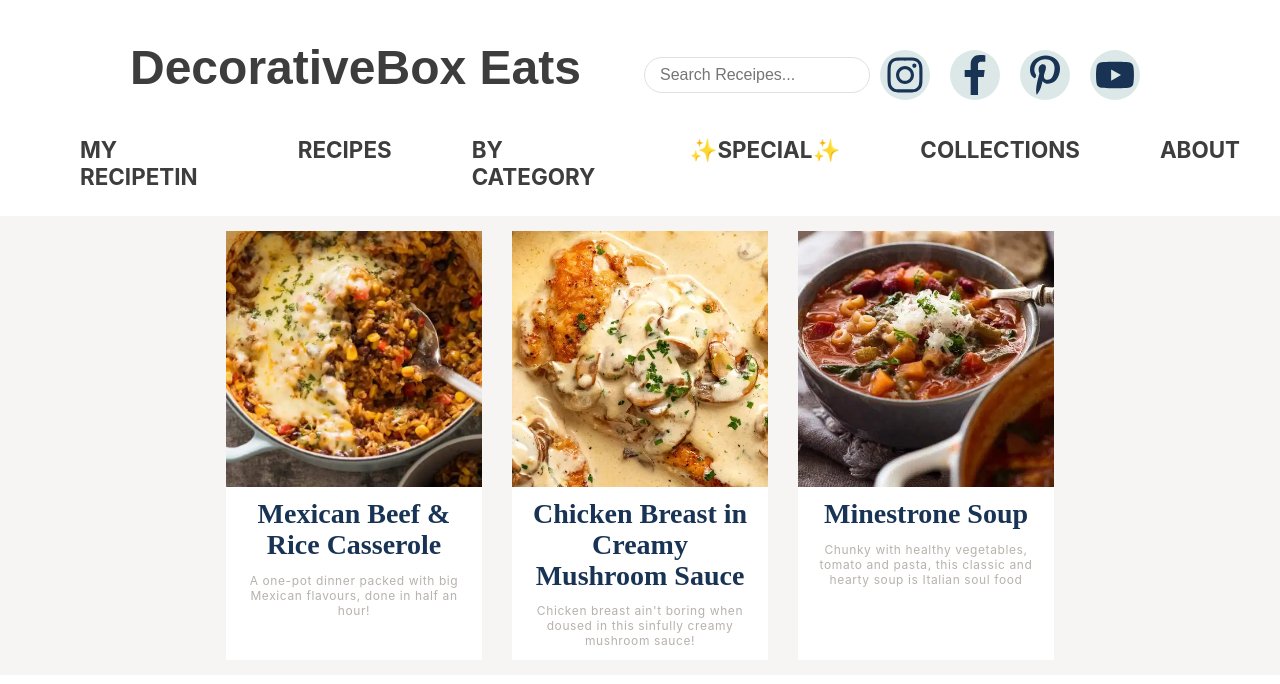
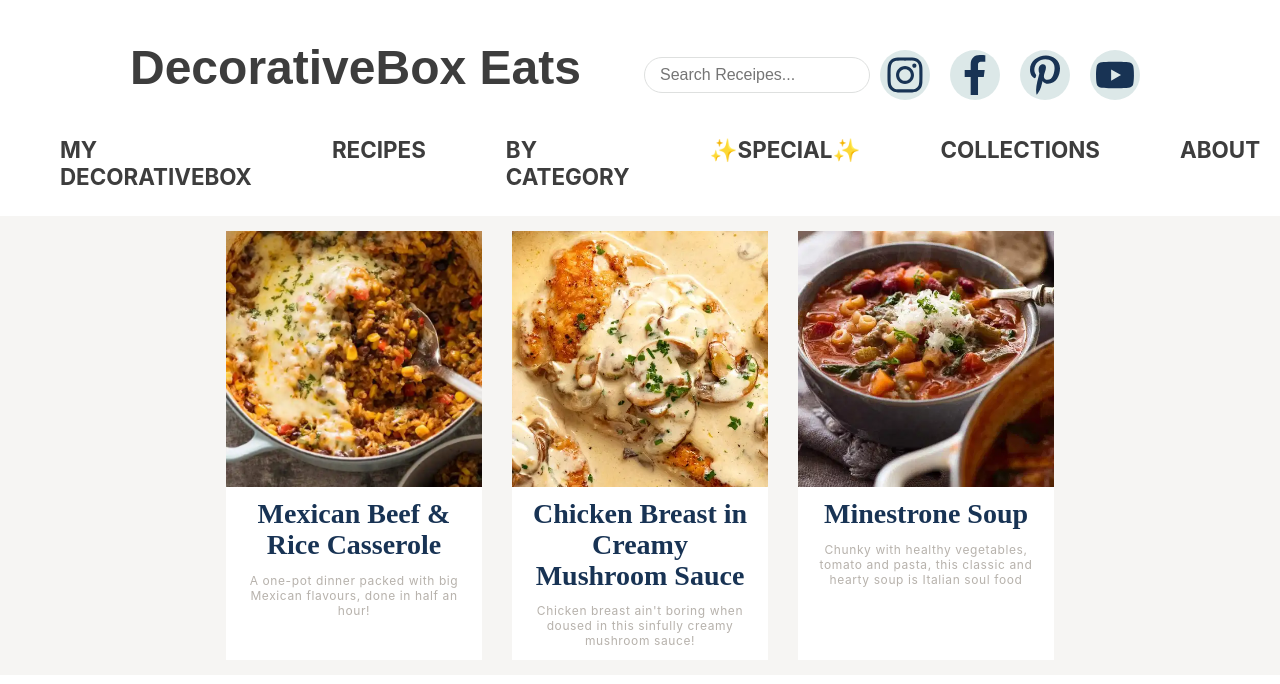
Before and after one commit to rodJordan82/recipetineats-project, a React (Create React App) app in the folder recipetineats/: page / in a window 1280 px wide. Shown: the top 684 px of the page. Built offline with nearby package versions, Linux system fonts and the light colour scheme.

Commit message:
replace recipetin text with decrativebox

```diff
--- a/recipetineats/src/containers/nav/Nav.jsx
+++ b/recipetineats/src/containers/nav/Nav.jsx
@@ -4,7 +4,7 @@ import styles from "./nav.module.scss";
 const Nav = () => {
   const navArray = [
     {
-      title: "My RecipeTin",
+      title: "My DecorativeBox",
     },
     {
       title: "Recipes",
```
